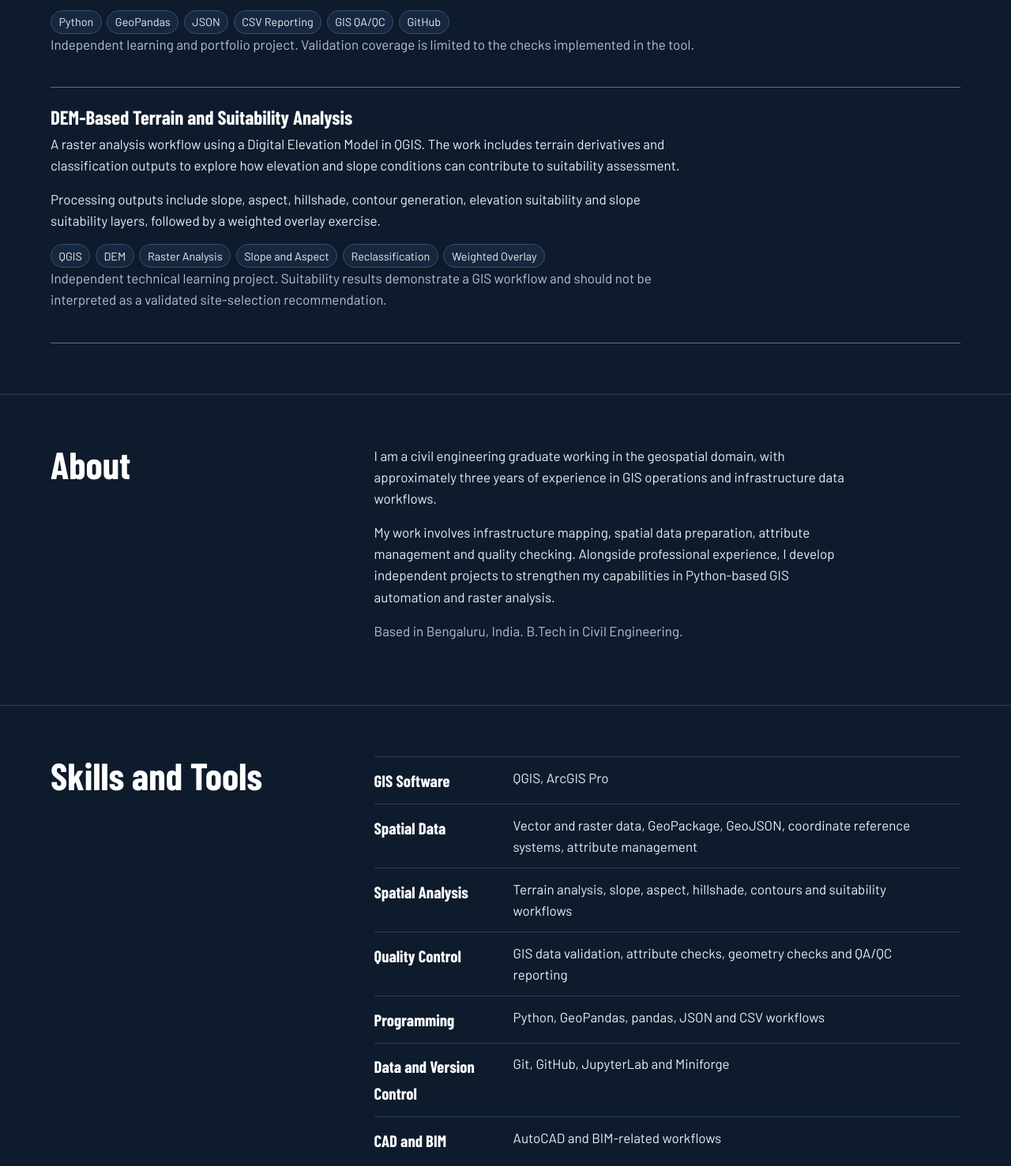
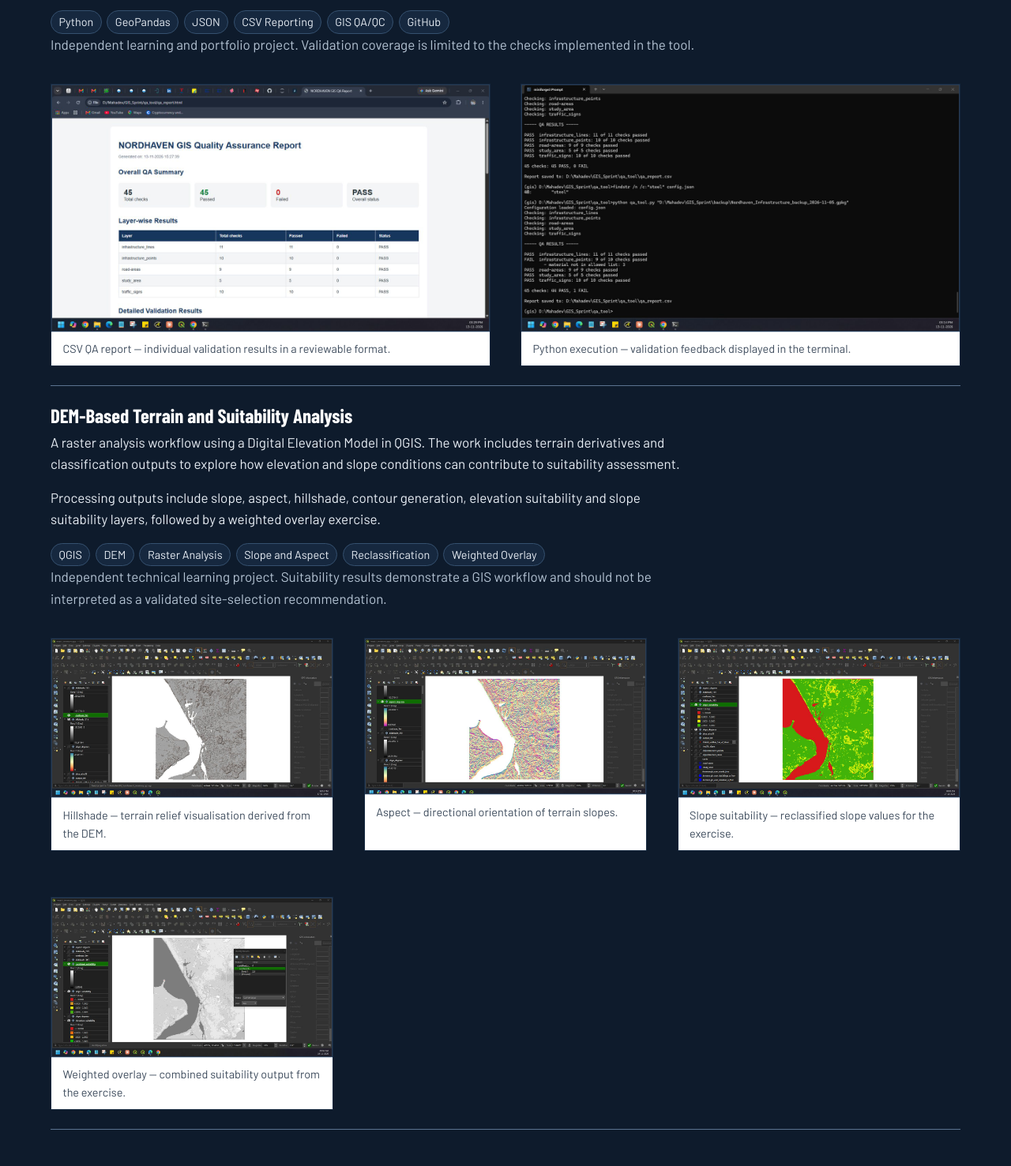
Before and after one commit to mahadevmpro-netizen/mahadevmpro-netizen.github.io, a plain HTML site: page index.html in a window 1280 px wide. Shown: the part 1345-2822 px from the top of the page at 79% size. Drawn offline with nearby package versions, Linux system fonts and the light colour scheme.

Commit message:
Add QA and terrain analysis visuals to portfolio

```diff
--- a/index.html
+++ b/index.html
@@ -140,6 +140,24 @@
               Independent learning and portfolio project. Validation
               coverage is limited to the checks implemented in the tool.
             </p>
+            <div class="shots" aria-label="GIS QA/QC tool screenshots">
+              <figure class="shot">
+                <img src="assets/img/qa-report-pass.jpg"
+                     alt="CSV quality assurance report showing the results of the implemented GIS validation checks."
+                     loading="lazy">
+                <figcaption class="caption">
+                  CSV QA report — individual validation results in a reviewable format.
+                </figcaption>
+              </figure>
+              <figure class="shot">
+                <img src="assets/img/qa-terminal-results.jpg"
+                     alt="Terminal output from running the Python GIS QA/QC script."
+                     loading="lazy">
+                <figcaption class="caption">
+                  Python execution — validation feedback displayed in the terminal.
+                </figcaption>
+              </figure>
+            </div>
           </div>
         </article>
 
@@ -171,6 +189,40 @@
               demonstrate a GIS workflow and should not be interpreted
               as a validated site-selection recommendation.
             </p>
+            <div class="shots" aria-label="DEM terrain analysis outputs">
+              <figure class="shot">
+                <img src="assets/img/terrain-hillshade.jpg"
+                     alt="Hillshade raster generated from the digital elevation model."
+                     loading="lazy">
+                <figcaption class="caption">
+                  Hillshade — terrain relief visualisation derived from the DEM.
+                </figcaption>
+              </figure>
+              <figure class="shot">
+                <img src="assets/img/terrain-aspect.jpg"
+                     alt="Aspect raster showing the direction that terrain slopes face."
+                     loading="lazy">
+                <figcaption class="caption">
+                  Aspect — directional orientation of terrain slopes.
+                </figcaption>
+              </figure>
+              <figure class="shot">
+                <img src="assets/img/slope-suitability.jpg"
+                     alt="Reclassified slope suitability raster with classes from zero to three."
+                     loading="lazy">
+                <figcaption class="caption">
+                  Slope suitability — reclassified slope values for the exercise.
+                </figcaption>
+              </figure>
+              <figure class="shot">
+                <img src="assets/img/weighted-overlay.jpg"
+                     alt="Weighted overlay output combining suitability criteria."
+                     loading="lazy">
+                <figcaption class="caption">
+                  Weighted overlay — combined suitability output from the exercise.
+                </figcaption>
+              </figure>
+            </div>
           </div>
         </article>
 
```
